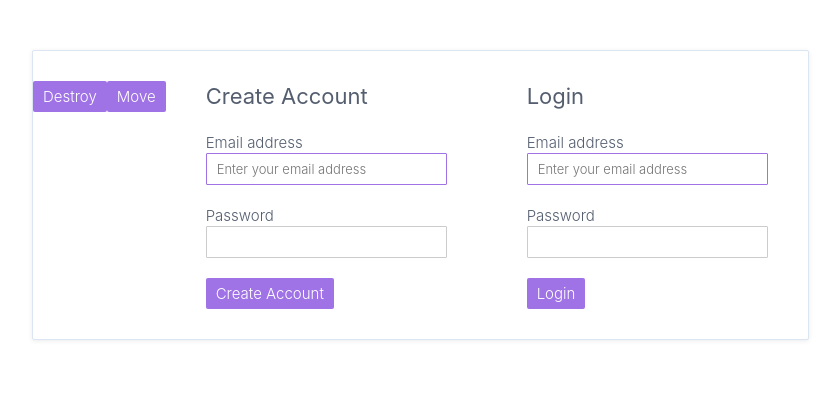
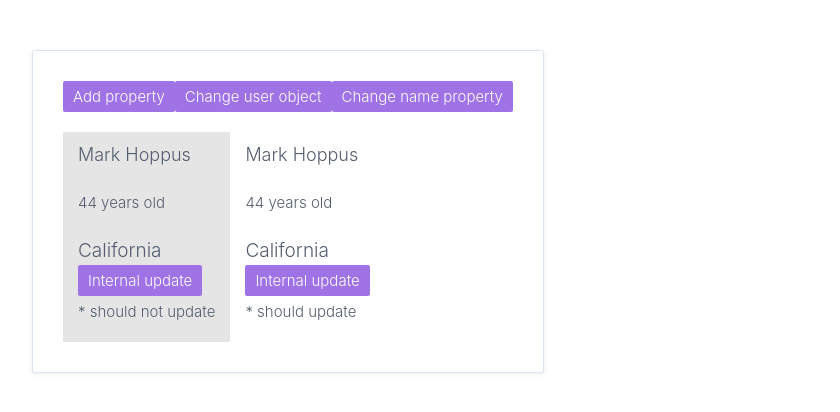
Before and after one commit to RichieHG/AngularPro, an Angular app in the folder angular-pro/: page / in a window 1280 px wide. Shown: the top 412 px of the page, without its empty margins (18-858 px from the left). Built offline with nearby package versions, Linux system fonts and the light colour scheme.

Commit message:
Feat: Add examples about encapsulation and ChangeDetection

```diff
--- a/angular-pro/src/app/app.component.html
+++ b/angular-pro/src/app/app.component.html
@@ -14,10 +14,16 @@
       Login
     </button>
   </auth-form> -->
-  <div>
+  <!-- <div>
   <button (click)="destroyComponent()">Destroy</button>
   <button (click)="moveComponent()">Move</button>
 
-  </div>
-  <div #entry></div>
+  </div> -->
+  <!-- <div #entry></div> -->
+  <!-- <ng-container [ngTemplateOutlet]="tmpl" [ngTemplateOutletContext]="ctx">
+  </ng-container>
+  <ng-template #tmpl let-name let-location="location">
+    {{name}} :  {{location}} -->
+    <!-- Ricardo HG :  CDMX, MX -->
+  <!-- </ng-template> -->
 </div>
--- a/angular-pro/src/app/app.component.ts
+++ b/angular-pro/src/app/app.component.ts
@@ -1,10 +1,22 @@
-import {AfterViewInit, ChangeDetectorRef, Component, ComponentRef, ViewChild, ViewContainerRef } from '@angular/core';
+import {AfterViewInit, ChangeDetectionStrategy, ChangeDetectorRef, Component, ComponentRef, TemplateRef, ViewChild, ViewContainerRef } from '@angular/core';
 import { AuthFormComponent } from './auth-form/auth-form.component';
 import { User } from './auth-form/models/auth-form.interface';
 
 @Component({
   selector: 'app-root',
-  templateUrl: './app.component.html',
+  // templateUrl: './app.component.html',
+  changeDetection:ChangeDetectionStrategy.Default,
+  template: `
+    <div>
+      <button (click)="addProp()">Add property</button>
+      <button (click)="changeUser()">Change user object</button>
+      <button (click)="changeName()">Change name property</button>
+      <div class="users">
+        <example-one [user]="user"></example-one>
+        <example-two [user]="user"></example-two>
+      </div>
+    </div>
+  `,
   styleUrls: ['./app.component.scss']
 })
 export class AppComponent implements AfterViewInit{
@@ -14,7 +26,20 @@ export class AppComponent implements AfterViewInit{
   @ViewChild('entry', {read: ViewContainerRef})
   entry? : ViewContainerRef;
 
+  @ViewChild('tmpl')
+  tmpl? : TemplateRef<any>;
   component?: ComponentRef<AuthFormComponent>;
+
+  user: any = {
+    name: 'Mark Hoppus',
+    age: 44,
+    location: 'California'
+  };
+
+  ctx = {
+    location: 'CDMX, MX',
+    $implicit: 'Richie HG'
+  }
   constructor(
     private cd: ChangeDetectorRef
   ){
@@ -22,11 +47,16 @@ export class AppComponent implements AfterViewInit{
   }
 
   ngAfterViewInit() {
-    if(this.entry){
-      this.entry?.createComponent(AuthFormComponent);
-      this.component = this.entry?.createComponent(AuthFormComponent,{index:0});
-      this.component.instance.title = 'Create Account';
-      this.component.instance.submitted.subscribe(this.loginUser);
+    if(this.entry && this.tmpl){
+      // this.entry?.createComponent(AuthFormComponent);
+      // this.component = this.entry?.createComponent(AuthFormComponent,{index:0});
+      // this.component.instance.title = 'Create Account';
+      // this.component.instance.submitted.subscribe(this.loginUser);
+
+      this.entry.createEmbeddedView(this.tmpl,{
+        location: 'CDMX, MX',
+        $implicit: 'Richie HG'
+      });
     }
     this.cd.detectChanges();
   }
@@ -53,4 +83,19 @@ export class AppComponent implements AfterViewInit{
 
   }
 
+  addProp() {
+    this.user.email = 'blink@blink-182.net';
+  }
+
+  changeName() {
+    this.user.name = 'Travis Barker';
+  }
+
+  changeUser() {
+    this.user = {
+      name: 'Tom Delonge',
+      age: 41,
+      location: 'California'
+    };
+  }
 }
--- /dev/null
+++ b/angular-pro/src/app/one/one.component.ts
@@ -0,0 +1,43 @@
+import { ChangeDetectionStrategy, Component, Input, ViewEncapsulation } from "@angular/core";
+
+@Component({
+  selector: 'example-one',
+  // encapsulation: ViewEncapsulation.Emulated, //Default
+  changeDetection: ChangeDetectionStrategy.OnPush,
+  styles: [`
+    /* .example-one {
+      background: #9f72e6;
+      font-size: 19px;
+      color: #fff;
+      margin-bottom: 50px;
+      padding: 10px 20px;
+    } */
+    .example-one {
+      font-size: 19px;
+      margin-bottom: 10px;
+    }
+  `],
+  template: `
+    <!-- <div class="example-one">
+      Example One
+    </div> -->
+    <div class="example-one">
+      <h4>{{ user.name }}</h4>
+      <h5>{{ user.age }} years old</h5>
+      {{ user.location }} <br />
+      {{ user.email }}
+
+      <button (click)="update()">Internal update</button>
+      <p>* should not update</p>
+    </div>
+  `
+})
+
+export class OneComponent{
+  @Input()
+  user: any;
+
+  update() {
+    this.user.name = 'Matt Skiba';
+  }
+}
--- /dev/null
+++ b/angular-pro/src/app/three/three.component.ts
@@ -0,0 +1,23 @@
+import { Component, ViewEncapsulation } from "@angular/core";
+
+@Component({
+  selector: 'example-three',
+  encapsulation:ViewEncapsulation.None,
+  styles: [`
+    .example-one {
+      border: 2px solid green;
+    }
+  `],
+  template: `
+    <div class="example-three">
+      Example Three
+    </div>
+    <div class="example-one">
+      Example One!
+    </div>
+  `
+})
+
+export class ThreeComponent{
+
+}
--- /dev/null
+++ b/angular-pro/src/app/two/two.component.ts
@@ -0,0 +1,52 @@
+import { ChangeDetectionStrategy, Component, Input, ViewEncapsulation } from "@angular/core";
+
+@Component({
+  selector: 'example-two',
+  // encapsulation:ViewEncapsulation.ShadowDom,
+  changeDetection: ChangeDetectionStrategy.Default,
+  styles: [`
+    /* .example-two {
+      background: #9f72e6;
+      font-size: 19px;
+      color: #fff;
+      margin-bottom: 10px;
+      padding: 5px 7px;
+    }
+    .example-one {
+      border: 3px solid #9f72e6;
+      font-size: 14px;
+      color: #9f72e6;
+      padding: 5px 7px;
+    } */
+    .example-two {
+      font-size: 19px;
+      margin-bottom: 10px;
+    }
+  `],
+  template: `
+    <!-- <div class="example-two">
+      Example Two
+    </div>
+    <div class="example-one">
+      Example One!
+    </div> -->
+    <div class="example-two">
+      <h4>{{ user.name }}</h4>
+      <h5>{{ user.age }} years old</h5>
+      {{ user.location }} <br />
+      {{ user.email }}
+
+      <button (click)="update()">Internal update</button>
+      <p>* should update</p>
+    </div>
+  `
+})
+
+export class TwoComponent{
+  @Input()
+  user: any;
+
+  update() {
+    this.user.name = 'Scott Raynor';
+  }
+}
--- a/angular-pro/src/styles.scss
+++ b/angular-pro/src/styles.scss
@@ -1,4 +1,236 @@
-/* You can add global styles to this file, and also import other style files */
+// /* You can add global styles to this file, and also import other style files */
+// * {
+//   box-sizing: border-box;
+//   -webkit-box-sizing: border-box;
+//   -moz-box-sizing: border-box;
+//   font: 300 15px/1.4 -apple-system,BlinkMacSystemFont,"Segoe UI",Helvetica,Arial,sans-serif,"Apple Color Emoji","Segoe UI Emoji","Segoe UI Symbol";
+// }
+
+// html, body {
+//   height: 100%;
+//   margin: 0;
+//   padding: 0;
+//   background: #fff;
+//   -webkit-font-smoothing: antialiased;
+//   color: #545e6f;
+// }
+
+// img {
+//   vertical-align: bottom;
+// }
+// img a {
+//   border: 0;
+// }
+// ul,
+// ol {
+//   list-style: none;
+//   margin: 0;
+//   padding: 0;
+// }
+// a {
+//   color: #9f72e6;
+//   text-decoration: none;
+// }
+// input,
+// button {
+//   outline: 0;
+// }
+// input[type=text],
+// input[type=email],
+// input[type=number],
+// input[type=password] {
+//   border: none;
+//   background: #fff;
+//   font-size: 13px;
+//   padding: 6px 30px 6px 10px;
+//   border-radius: 1px;
+//   border: 1px solid #ccc;
+// }
+// label {
+//   display: block;
+// }
+// button {
+//   cursor: pointer;
+//   background: #9f72e6;
+//   border: 0;
+//   border-radius: 2px;
+//   padding: 5px 10px;
+//   text-align: center;
+//   color: #fff;
+// }
+// button:disabled {
+//   cursor: not-allowed;
+//   background: #b598e4;
+// }
+// p {
+//   margin: 5px 0;
+// }
+
+// body {
+//   padding: 50px;
+// }
+
+// h3 {
+//   font-size: 22px;
+//   font-weight: 400;
+//   margin: 0;
+// }
+// h4 {
+//   font-size: 18px;
+//   font-weight: 300;
+//   margin: 0;
+// }
+// app-root {
+//   display: inline-block;
+//   background-color: #FFFFFF;
+//   border-radius: 2px;
+//   border: 1px solid #dce5f2;
+//   box-shadow: 0 1px 4px rgba(53,60,72,0.1);
+//   padding: 30px 0;
+// }
+// app-root > div {
+//   display: flex;
+// }
+// form {
+//   flex: 1 0;
+//   padding: 0 40px;
+// }
+// auth-form:first-child form {
+//   border-right: 1px solid rgba(0, 0, 0, 0.1);
+// }
+// input {
+//   display: block;
+//   border: none;
+//   background: #ffffff;
+//   font-size: 13px;
+//   padding: 6px 30px 6px 10px;
+//   border-radius: 1px;
+//   border: 1px solid #eeeeee;
+// }
+// label {
+//   margin-bottom: 20px;
+// }
+// h3 {
+//   margin-bottom: 20px;
+// }
+
+
+// * {
+//   box-sizing: border-box;
+//   -webkit-box-sizing: border-box;
+//   -moz-box-sizing: border-box;
+//   font: 300 15px/1.4 -apple-system,BlinkMacSystemFont,"Segoe UI",Helvetica,Arial,sans-serif,"Apple Color Emoji","Segoe UI Emoji","Segoe UI Symbol";
+// }
+
+// html, body {
+//   height: 100%;
+//   margin: 0;
+//   padding: 0;
+//   background: #fff;
+//   -webkit-font-smoothing: antialiased;
+//   color: #545e6f;
+// }
+
+// img {
+//   vertical-align: bottom;
+// }
+// img a {
+//   border: 0;
+// }
+// ul,
+// ol {
+//   list-style: none;
+//   margin: 0;
+//   padding: 0;
+// }
+// a {
+//   color: #9f72e6;
+//   text-decoration: none;
+// }
+// input,
+// button {
+//   outline: 0;
+// }
+// input[type=text],
+// input[type=email],
+// input[type=number],
+// input[type=password] {
+//   border: none;
+//   background: #fff;
+//   font-size: 13px;
+//   padding: 6px 30px 6px 10px;
+//   border-radius: 1px;
+//   border: 1px solid #ccc;
+// }
+// label {
+//   display: block;
+// }
+// button {
+//   cursor: pointer;
+//   background: #9f72e6;
+//   border: 0;
+//   border-radius: 2px;
+//   padding: 5px 10px;
+//   text-align: center;
+//   color: #fff;
+// }
+// button:disabled {
+//   cursor: not-allowed;
+//   background: #b598e4;
+// }
+// p {
+//   margin: 5px 0;
+// }
+
+// body {
+//   padding: 50px;
+// }
+
+// h3 {
+//   font-size: 22px;
+//   font-weight: 400;
+//   margin: 0;
+// }
+// h4 {
+//   font-size: 18px;
+//   font-weight: 300;
+//   margin: 0;
+// }
+// app-root {
+//   display: inline-block;
+//   background-color: #FFFFFF;
+//   border-radius: 2px;
+//   border: 1px solid #dce5f2;
+//   box-shadow: 0 1px 4px rgba(53,60,72,0.1);
+//   padding: 30px;
+// }
+// form {
+//   flex: 1 0;
+//   padding: 0 40px;
+// }
+// input[type="email"], input[type="password"] {
+//   display: block;
+//   border: none;
+//   background: #ffffff;
+//   font-size: 13px;
+//   padding: 6px 30px 6px 10px;
+//   border-radius: 1px;
+//   border: 1px solid #eeeeee;
+// }
+// label {
+//   margin-bottom: 20px;
+// }
+// h3 {
+//   margin-bottom: 20px;
+// }
+// auth-message {
+//   margin-bottom: 20px;
+// }
+// app-root div > button {
+//   margin: 0 0 20px 30px;
+// }
+
+
 * {
   box-sizing: border-box;
   -webkit-box-sizing: border-box;
@@ -86,26 +318,10 @@ app-root {
   border-radius: 2px;
   border: 1px solid #dce5f2;
   box-shadow: 0 1px 4px rgba(53,60,72,0.1);
-  padding: 30px 0;
+  padding: 30px;
 }
-app-root > div {
-  display: flex;
-}
-form {
-  flex: 1 0;
-  padding: 0 40px;
-}
-auth-form:first-child form {
-  border-right: 1px solid rgba(0, 0, 0, 0.1);
-}
-input {
-  display: block;
-  border: none;
-  background: #ffffff;
-  font-size: 13px;
-  padding: 6px 30px 6px 10px;
-  border-radius: 1px;
-  border: 1px solid #eeeeee;
+example-one {
+
 }
 label {
   margin-bottom: 20px;
@@ -113,3 +329,16 @@ label {
 h3 {
   margin-bottom: 20px;
 }
+auth-message {
+  margin-bottom: 20px;
+}
+.users {
+  margin-top: 20px;
+  display: flex;
+}
+example-one {
+  background: rgba(0, 0, 0, 0.1);
+}
+example-one, example-two {
+  padding: 10px 15px;
+}
```
Also changed, not shown: angular-pro/src/app/app.module.ts (+8 -1 lines).
